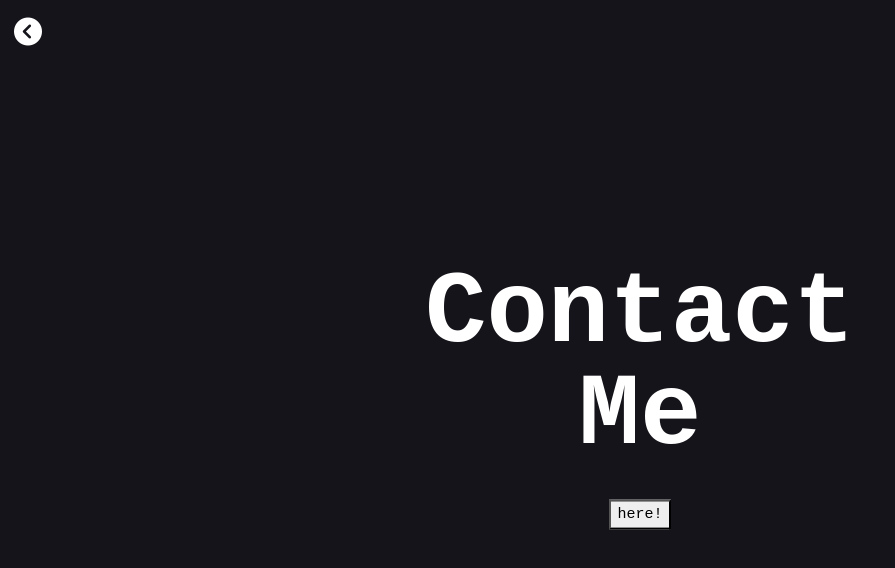
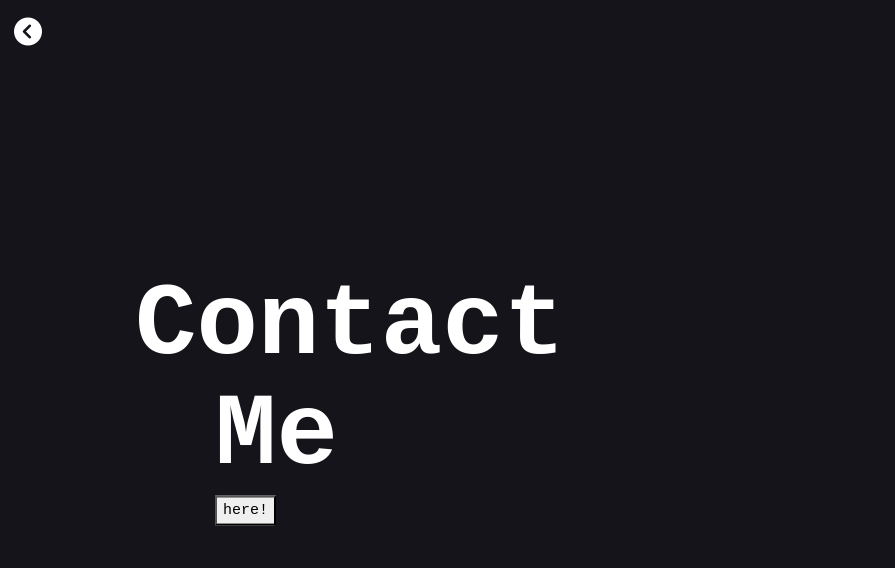
Before and after one commit to benjaminxiaa/website, a website: page public/contact.html in a window 1280 px wide. Shown: the whole page, without its empty margins (0-895 px from the left). Drawn offline with nearby package versions, Linux system fonts and the light colour scheme; some packages are replaced by stand-ins of ours.

Commit message:
new section header + small fix

```diff
--- a/public/contact.html
+++ b/public/contact.html
@@ -21,17 +21,13 @@
         <div class="section-center">
             <div class="container-fluid">
                 <div class="row justify-content-center">
-                    <div class="col-12 text-center">
-                        <h1>Contact<br>Me</h1>
+                    <div class="col-12" style="left: 120px;">
+                        <h1>Contact</h1>
                     </div>
-
-                    <div class="col-12 text-center mb-2">
-                        <br>
-                        <div class="col-12 text-center">
-                            <button class="button-30" role="button"><a target="_blank"
-                                    style="color: black; text-decoration: none;"
-                                    href="https://mail.google.com/mail/u/0/?fs=1&tf=cm&to=xiaa.benjamin@gmail.com">here!</a></button>
-                        </div>
+                    <div class="col-12" style="left: 200px; display: inline-block; vertical-align: middle;">
+                        <h1>Me</h1> <span><button class="button-30" style="display: inline-block;vertical-align: middle;" role="button"><a target="_blank"
+                            style="color: black; text-decoration: none;"
+                            href="https://mail.google.com/mail/u/0/?fs=1&tf=cm&to=xiaa.benjamin@gmail.com">here!</a></button></span>
                     </div>
                 </div>
             </div>
```
Also changed, not shown: public/2023.html (+3 -0 lines).
